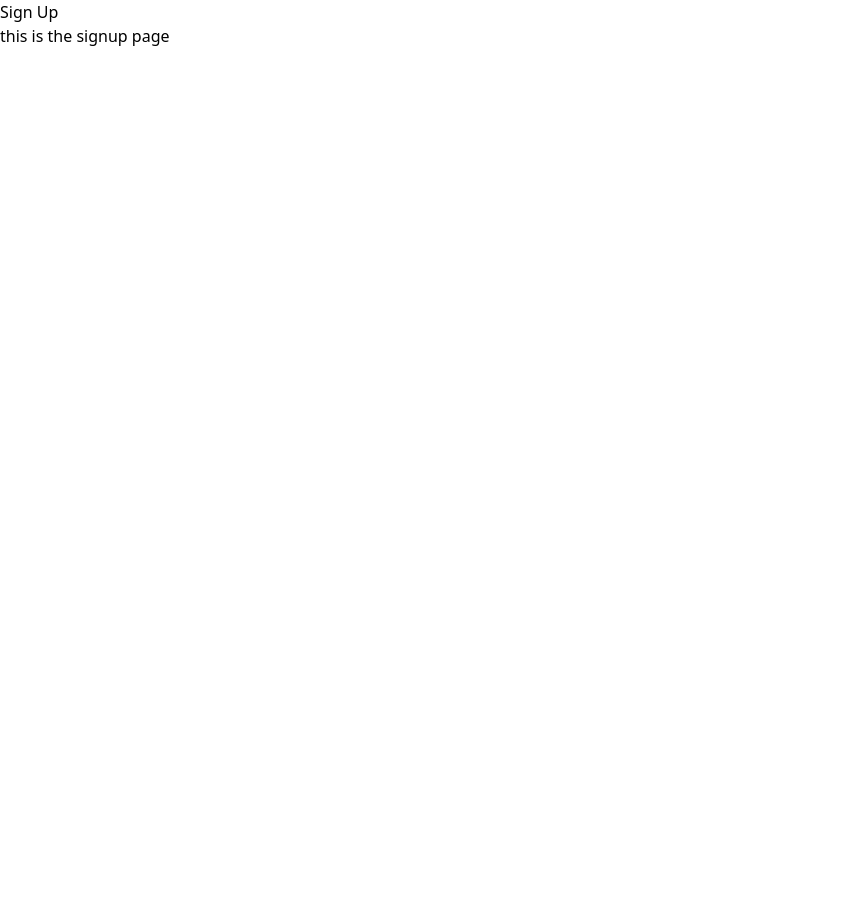
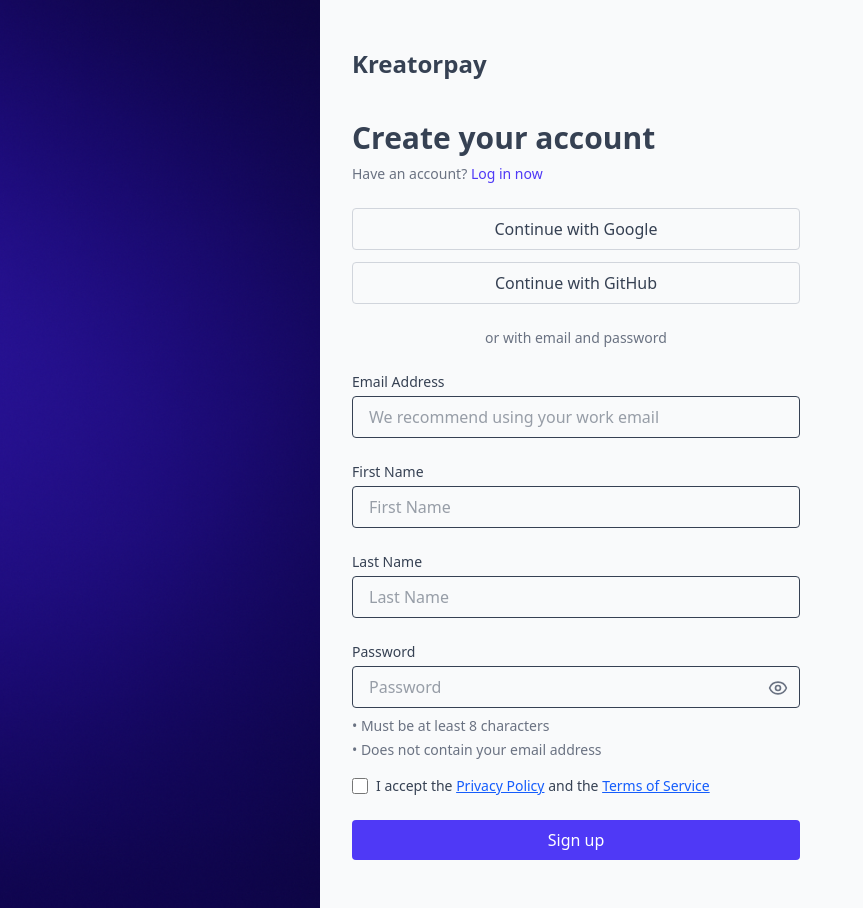
Before and after one commit to SirhmVFX/kreatorpay-fe, a Next.js app: page /signup in a window 1280 px wide. Shown: the whole page, without its empty margins (0-863 px from the left). Before the commit the page ends 800 px from the top, so only its background shows below. Built offline with nearby package versions, Linux system fonts and the light colour scheme.

Commit message:
design and implimented sign up page

```diff
--- a/src/app/(auth)/signup/page.tsx
+++ b/src/app/(auth)/signup/page.tsx
@@ -1,10 +1,74 @@
-const SignUp = () => {
-    return (
-        <div>
-            <h1>Sign Up</h1>
-            <h1>this is the signup page</h1>
+'use client'
+
+import Link from 'next/link'
+import TextInput from '@/components/TextInput'
+import PasswordInput from '@/components/PasswordInput'
+import CheckboxInput from '@/components/CheckboxInput'
+import Image from 'next/image'
+
+export default function signup() {
+  return (
+    <div className="flex flex-col md:flex-row min-h-screen bg-gray-50">
+      {/* Left Illustration Section */}
+      <div className="hidden md:block w-1/4 relative">
+        <Image
+          src="/assets/portfolio-bg.png"
+          alt="Kreatorpay Illustration"
+          fill
+          className="object-cover"
+        />
+      </div>
+
+      {/* Right Form Section */}
+      <div className="flex flex-col justify-start w-full md:w-3/4 px-8 py-12 text-gray-700">
+        <div className="w-full max-w-md">
+          <div className="mb-10">
+            <h1 className="text-2xl font-bold text-gray-700">Kreatorpay</h1>
+          </div>
+
+          <h2 className="text-3xl font-bold mb-2">Create your account</h2>
+          <p className="text-sm mb-6 text-gray-500">
+            Have an account?{' '}
+            <Link href="/login" className="text-indigo-600 hover:underline">
+              Log in now
+            </Link>
+          </p>
+
+          {/* Social Buttons */}
+          <div className="space-y-3 mb-6">
+            <button className="w-full border border-gray-300 py-2 rounded flex items-center justify-center gap-2 hover:bg-gray-100 cursor-pointer">
+              <span>Continue with Google</span>
+            </button>
+            <button className="w-full border border-gray-300 py-2 rounded flex items-center justify-center gap-2 hover:bg-gray-100 cursor-pointer">
+              <span>Continue with GitHub</span>
+            </button>
+          </div>
+
+          <div className="text-center text-sm text-gray-500 mb-6">
+            or with email and password
+          </div>
+
+          {/* Form */}
+          <form className="space-y-4">
+            <TextInput
+              type="email"
+              placeholder="We recommend using your work email"
+              label="Email Address"
+            />
+            <TextInput placeholder="First Name" label="First Name" />
+            <TextInput placeholder="Last Name" label="Last Name" />
+            <PasswordInput />
+            <CheckboxInput />
+
+            <button
+              type="submit"
+              className="w-full bg-indigo-600 text-white py-2 rounded hover:bg-indigo-700 cursor-pointer mt-2"
+            >
+              Sign up
+            </button>
+          </form>
         </div>
-    )
+      </div>
+    </div>
+  )
 }
-
-export default SignUp
--- /dev/null
+++ b/src/components/CheckboxInput.tsx
@@ -0,0 +1,22 @@
+export default function CheckboxInput() {
+  return (
+    <div className="flex items-center gap-2 mt-4">
+      <input
+        id="accept-terms"
+        type="checkbox"
+        className="w-4 h-4 accent-indigo-600 cursor-pointer"
+        title="Accept Privacy Policy and Terms of Service"
+      />
+      <label htmlFor="accept-terms" className="text-sm">
+        I accept the{' '}
+        <a href="#" className="text-blue-600 underline">
+          Privacy Policy
+        </a>{' '}
+        and the{' '}
+        <a href="#" className="text-blue-600 underline">
+          Terms of Service
+        </a>
+      </label>
+    </div>
+  )
+}
--- a/src/components/LinkComponent.tsx
+++ b/src/components/LinkComponent.tsx
@@ -3,11 +3,10 @@
 type ButtonProps = {
   label: string;
   type?: "primary" | "outline";
-  onClick?: () => void;
   href: string
 };
 
-export default function LinkComponent({ label, type = "primary", href, onClick }: ButtonProps) {
+export default function LinkComponent({ label, type = "primary", href }: ButtonProps) {
   const base = "px-6 py-2 rounded-lg font-medium transition duration-300";
   const primary = "bg-indigo-500 text-white hover:bg-indigo-600";
   const outline = "border border-indigo-500 text-indigo-500 hover:bg-indigo-50";
--- /dev/null
+++ b/src/components/PasswordInput.tsx
@@ -0,0 +1,34 @@
+'use client'
+
+import { useState } from 'react'
+import { Eye, EyeOff } from 'lucide-react'
+
+export default function PasswordInput() {
+  const [showPassword, setShowPassword] = useState(false)
+
+  return (
+    <div>
+      <label className="text-sm font-medium mb-1 block">Password</label>
+      <div className="relative">
+        <input
+          type={showPassword ? 'text' : 'password'}
+          placeholder="Password"
+          className="border w-full px-4 py-2 rounded pr-10"
+        />
+        <button
+          type="button"
+          onClick={() => setShowPassword(!showPassword)}
+          className="absolute right-3 top-3 text-gray-500 cursor-pointer"
+        >
+          {showPassword ? <EyeOff size={20} /> : <Eye size={20} />}
+        </button>
+      </div>
+
+      {/* Password hints */}
+      <div className="text-sm mt-2 space-y-1">
+        <p className="text-gray-500 flex items-center gap-2">• Must be at least 8 characters</p>
+        <p className="text-gray-500 flex items-center gap-2">• Does not contain your email address</p>
+      </div>
+    </div>
+  )
+}
--- /dev/null
+++ b/src/components/TextInput.tsx
@@ -0,0 +1,26 @@
+import React from 'react'
+
+interface TextInputProps {
+  type?: string
+  placeholder: string
+  label?: string
+  optional?: boolean
+}
+
+export default function TextInput({ type = 'text', placeholder, label, optional }: TextInputProps) {
+  return (
+    <div>
+      {label && (
+        <label className="text-sm font-medium mb-1 block">
+          {label}
+          {optional && <span className="text-gray-400 ml-1">Optional</span>}
+        </label>
+      )}
+      <input
+        type={type}
+        placeholder={placeholder}
+        className="border w-full px-4 py-2 rounded mb-2"
+      />
+    </div>
+  )
+}
--- a/src/components/featuresSection.tsx
+++ b/src/components/featuresSection.tsx
@@ -1,7 +1,4 @@
 import { BadgePoundSterling } from "lucide-react";
-import Button from "./button";
-// import bgImage from "../assets/portfolio-bg.png";
-
 export default function featuresSection() {
   const features = [
     {
@@ -9,19 +6,16 @@
       title: "Enhance Budget Precision",
       description:
         "Kreatorpay helps you track and manage expenses accurately while simplifying budgeting goals for creators.",
-      buttonText: "Get Started",
     },
     {
       title: "Streamlined Monitoring",
       description:
         "Easily monitor your earnings, expenses and financial insights in real-time with an intuitive dashboard.",
-      buttonText: "Start Monitoring",
     },
     {
       title: "AI Smart Advisor",
       description:
         "Leverage AI-driven recommendations to optimize your financial decisions and achieve better outcomes.",
-      buttonText: "Meet Your Advisor",
     },
   ];
 
--- a/src/components/footer.tsx
+++ b/src/components/footer.tsx
@@ -1,5 +1,5 @@
 import Link from "next/link";
-import logo from "../assets/k.png";
+import Image from "next/image";
 
 export default function footer() {
   return (
@@ -9,7 +9,7 @@
         {/* Logo & Description */}
         <div>
           <div className="flex items-center space-x-2 mb-4">
-            {/* <img src={logo} alt="Kreatorpay" className="w-8 h-8" /> */}
+            <Image src="/assets/k.png" alt="Kreatorpay" className="w-[40px] h-[40px] " width={1000} height={1000} />
             <span className="font-bold text-xl text-white">Kreatorpay</span>
           </div>
           <p className="text-sm text-gray-400">
--- a/src/components/header.tsx
+++ b/src/components/header.tsx
@@ -1,13 +1,10 @@
-// import logo from "../app/assets/k.png";
-import Link from "next/dist/client/link";
-import Button from "./button";
+import Image from "next/image";
 import LinkComponent from "./LinkComponent";
-
 export default function header() {
   return (
     <nav className="flex items-center justify-between py-4 px-8  max-w-[1200px] mx-auto ">
       <div className="flex items-center space-x-2">
-        {/* <img src={logo} alt="Kreatorpay" className="w-8 h-8" /> */}
+        <Image src="/assets/k.png" alt="Kreatorpay" className="w-8 h-8" width={1000} height={1000} />
         <span className="font-bold text-lg">kreatorpay</span>
       </div>
 
--- a/src/components/heroSection.tsx
+++ b/src/components/heroSection.tsx
@@ -1,6 +1,4 @@
-// import logo from "../assets/k.png";
-import Button from "./button";
-
+import Image from "next/image";
 export default function heroSection() {
   return (
     <div className="text-center py-10 bg-white relative overflow-hidden max-w-[1200px] mx-auto ">
@@ -16,12 +14,12 @@
       <h1 className="text-7xl font-bold mt-6 leading-tight">Budgeting Made <br /> Brilliantly Simple!</h1>
 
       <div className="mt-8 space-x-4">
-        <button className="bg-indigo-600 text-white px-4 py-2 rounded-md">Get Started</button>
-        <button className="border border-indigo-600 text-indigo-600 px-4 py-2 rounded-md">Learn More →</button>
+        <button className="bg-indigo-600 text-white px-4 py-2 rounded-md cursor-pointer">Get Started</button>
+        <button className="border border-indigo-600 text-indigo-600 px-4 py-2 rounded-md cursor-pointer">Learn More →</button>
       </div>
 
       <div className="flex justify-center mt-12">
-        <img src="../assets/avatars.png" alt="Avatars" className="w-10 h-10 rounded-full border-2 border-white" />
+        <Image src="/assets/Avatar.jpg" alt="Avatar" className="w-[40px] h-[40px] rounded-full" width={40} height={40} />
         <p className="text-sm font-medium ml-3">4.9 ★ Rated by 100k+ Customers</p>
       </div>
 
--- a/src/components/reviewSection.tsx
+++ b/src/components/reviewSection.tsx
@@ -3,8 +3,13 @@
 import "slick-carousel/slick/slick.css";
 import "slick-carousel/slick/slick-theme.css";
 
+// Types for custom arrow props
+interface ArrowProps {
+  onClick?: React.MouseEventHandler<HTMLDivElement>;
+}
+
 // Custom Next Arrow
-function NextArrow(props: any) {
+function NextArrow(props: ArrowProps) {
   const { onClick } = props;
   return (
     <div
@@ -17,7 +22,7 @@
 }
 
 // Custom Prev Arrow
-function PrevArrow(props: any) {
+function PrevArrow(props: ArrowProps) {
   const { onClick } = props;
   return (
     <div
```
Also changed, not shown: public/assets/Avatar.jpg (added).
